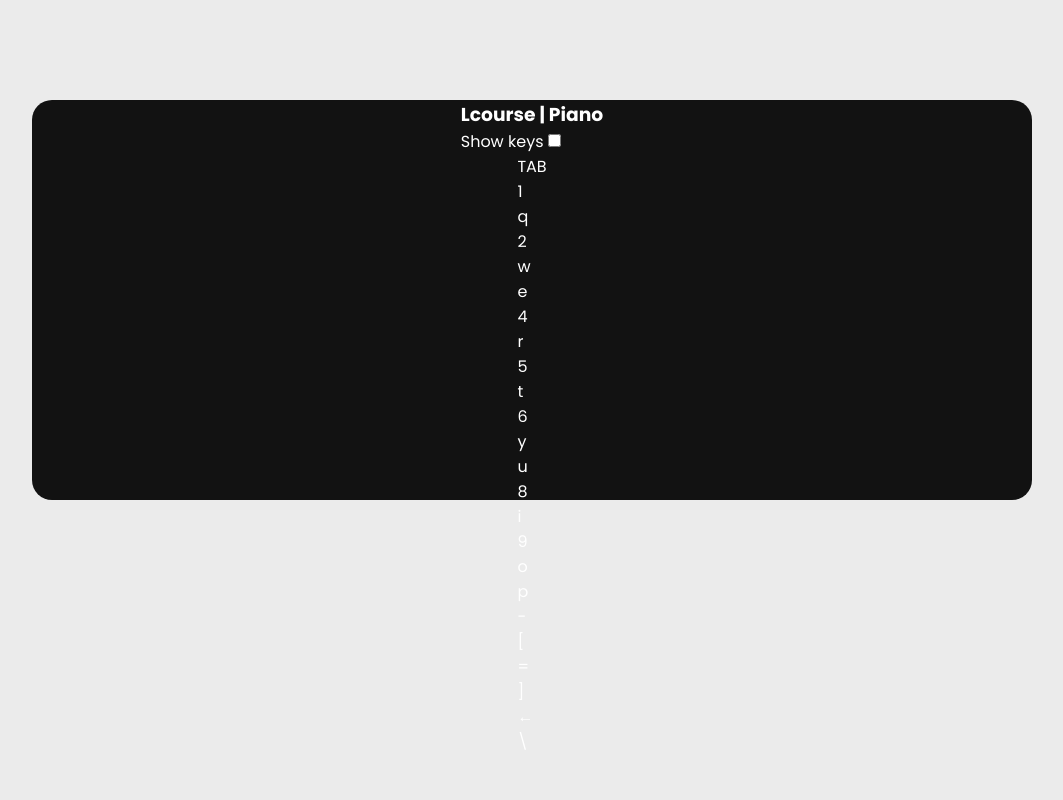
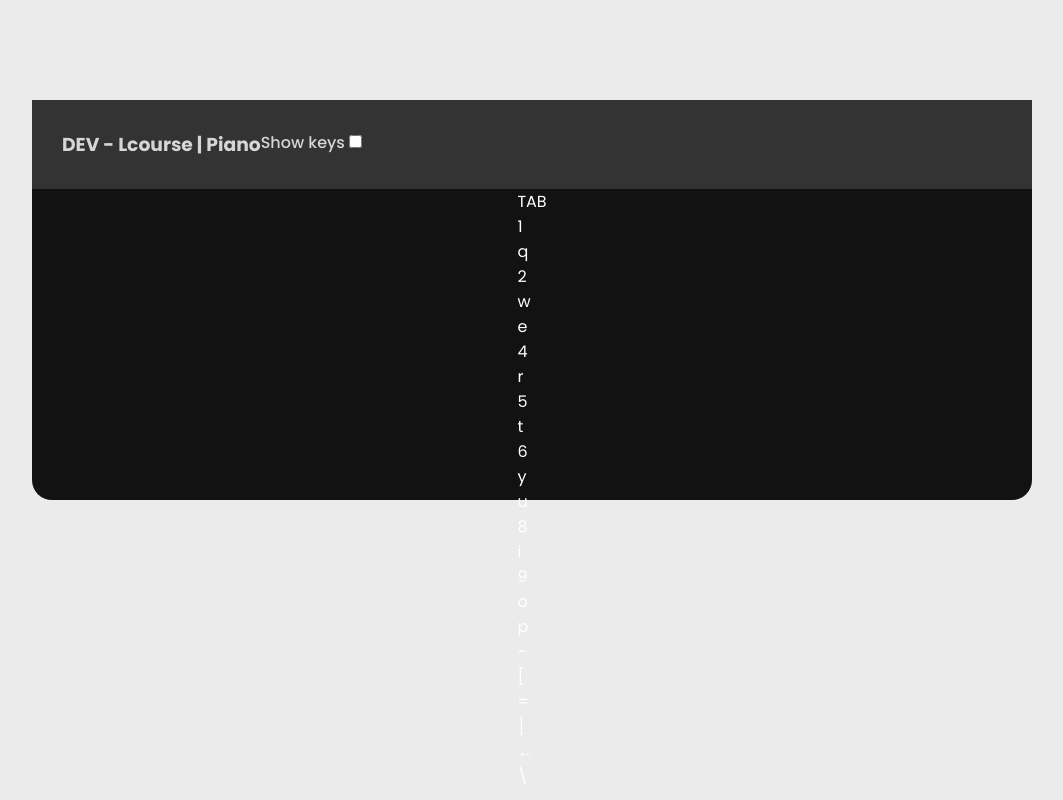
Before and after one commit to Lcourse/piano-main, a plain HTML site: page index.html in a window 1280 px wide. Shown: the whole page, without its empty margins (108-1171 px from the left). Drawn offline with Linux system fonts and the light colour scheme.

Commit message:
alteração-nome

```diff
--- a/css/style.css
+++ b/css/style.css
@@ -21,5 +21,14 @@ body {
     display: flex;
     flex-direction: column;
     align-items: center;
-    justify-content: space-between;
+    /* justify-content: space-between; */
 }
+
+.controls {
+    color: rgba(255, 255, 255, 0.8);
+    font-weight: 500;
+    padding: 30px;
+    background-color: #333;
+    display: flex;
+    width: 100%;
+}
--- a/index.html
+++ b/index.html
@@ -14,7 +14,7 @@
 
         <section class="controls">
 
-            <h1>Lcourse | Piano</h1>
+            <h1> DEV - Lcourse | Piano</h1>
 
             <label>
                 Show keys
```
